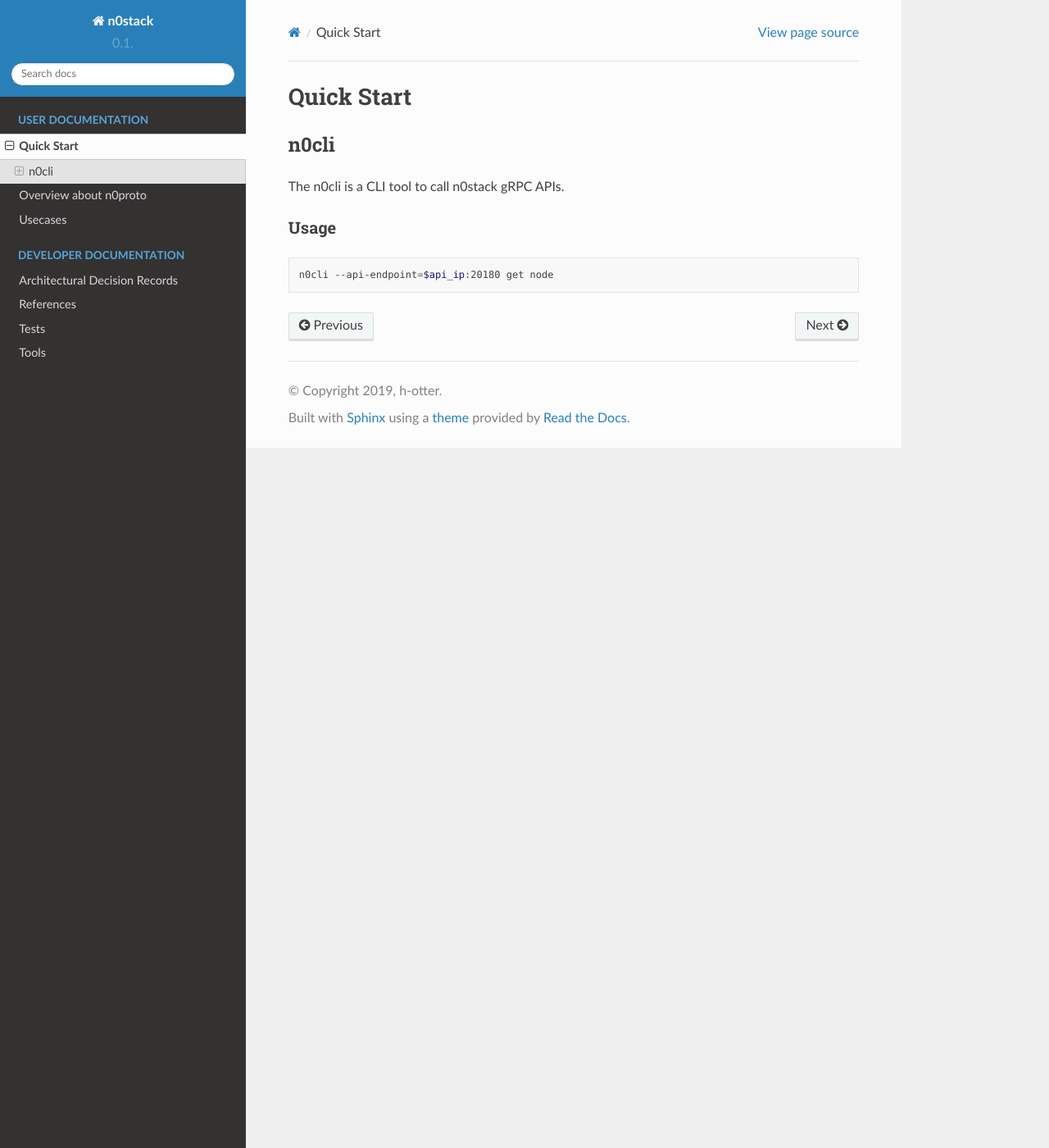
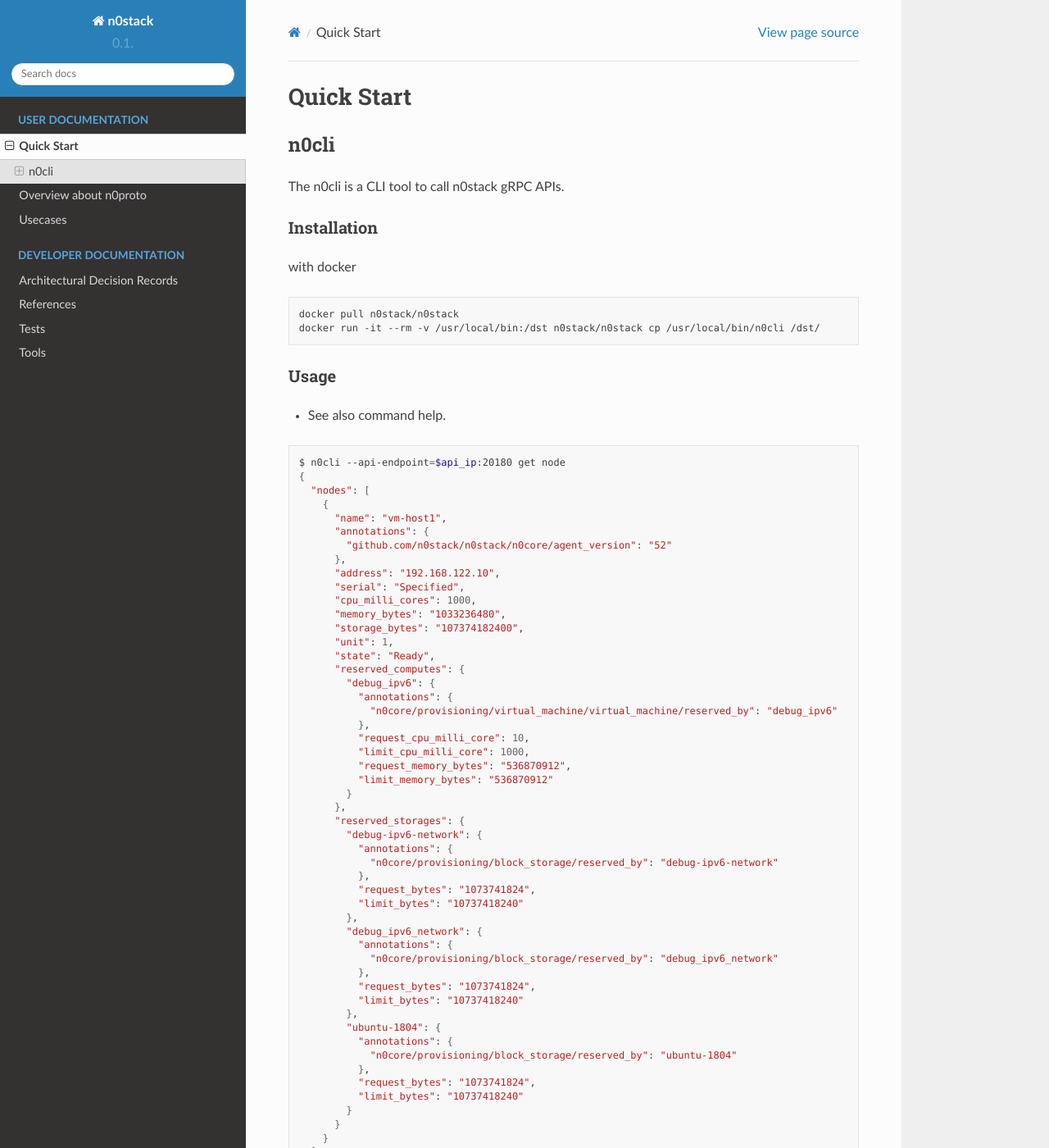
Before and after one commit to n0stack/n0stack, a Sphinx documentation site: the page built from docs/user/quick_start.md, in a window 1280 px wide and 1400 px high. Shown: the whole window at 82% size. Built offline with Sphinx 7.4.7 and the Read the Docs theme 2.0.0, drawn with Linux system fonts in a browser that asks for light colours; the version number is read from the project's files by our own code; some of the changed text lies outside the part shown.

Commit message:
update quick start

````diff
--- a/docs/user/quick_start.md
+++ b/docs/user/quick_start.md
@@ -4,15 +4,74 @@
 
 The n0cli is a CLI tool to call n0stack gRPC APIs.
 
-<!-- ### Installation
+### Installation
 
 with docker
 
 ```sh
-``` -->
+docker pull n0stack/n0stack
+docker run -it --rm -v /usr/local/bin:/dst n0stack/n0stack cp /usr/local/bin/n0cli /dst/
+```
 
 ### Usage
 
+- See also command help.
+
 ```sh
-n0cli --api-endpoint=$api_ip:20180 get node
+$ n0cli --api-endpoint=$api_ip:20180 get node
+{
+  "nodes": [
+    {
+      "name": "vm-host1",
+      "annotations": {
+        "github.com/n0stack/n0stack/n0core/agent_version": "52"
+      },
+      "address": "192.168.122.10",
+      "serial": "Specified",
+      "cpu_milli_cores": 1000,
+      "memory_bytes": "1033236480",
+      "storage_bytes": "107374182400",
+      "unit": 1,
+      "state": "Ready",
+      "reserved_computes": {
+        "debug_ipv6": {
+          "annotations": {
+            "n0core/provisioning/virtual_machine/virtual_machine/reserved_by": "debug_ipv6"
+          },
+          "request_cpu_milli_core": 10,
+          "limit_cpu_milli_core": 1000,
+          "request_memory_bytes": "536870912",
+          "limit_memory_bytes": "536870912"
+        }
+      },
+      "reserved_storages": {
+        "debug-ipv6-network": {
+          "annotations": {
+            "n0core/provisioning/block_storage/reserved_by": "debug-ipv6-network"
+          },
+          "request_bytes": "1073741824",
+          "limit_bytes": "10737418240"
+        },
+        "debug_ipv6_network": {
+          "annotations": {
+            "n0core/provisioning/block_storage/reserved_by": "debug_ipv6_network"
+          },
+          "request_bytes": "1073741824",
+          "limit_bytes": "10737418240"
+        },
+        "ubuntu-1804": {
+          "annotations": {
+            "n0core/provisioning/block_storage/reserved_by": "ubuntu-1804"
+          },
+          "request_bytes": "1073741824",
+          "limit_bytes": "10737418240"
+        }
+      }
+    }
+  ]
+}
 ```
+
+### Examples
+
+See also [Usecases](usecases/README.rst).
````
